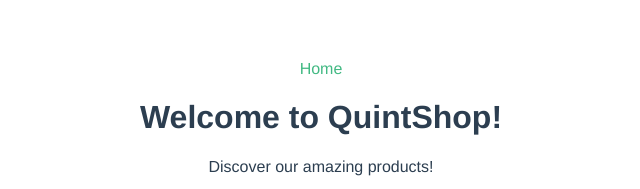
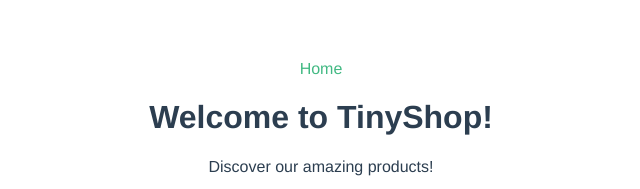
Before and after one commit to jakezhn/QuintShop, a Vue app: page / in a window 1280 px wide. Shown: the top 189 px of the page, without its empty margins (319-959 px from the left). Built offline with nearby package versions, Linux system fonts and the light colour scheme; no server answers.

Commit message:
change name to tinyshop

```diff
--- a/src/components/HomePage.vue
+++ b/src/components/HomePage.vue
@@ -1,6 +1,6 @@
 <template>
   <div class="home">
-    <h1>Welcome to QuintShop!</h1>
+    <h1>Welcome to TinyShop!</h1>
     <p>Discover our amazing products!</p>
 
     <div class="featured-products">
```
Also changed, not shown: imgs/customerDashboard.png, imgs/homepage.png (deleted).
